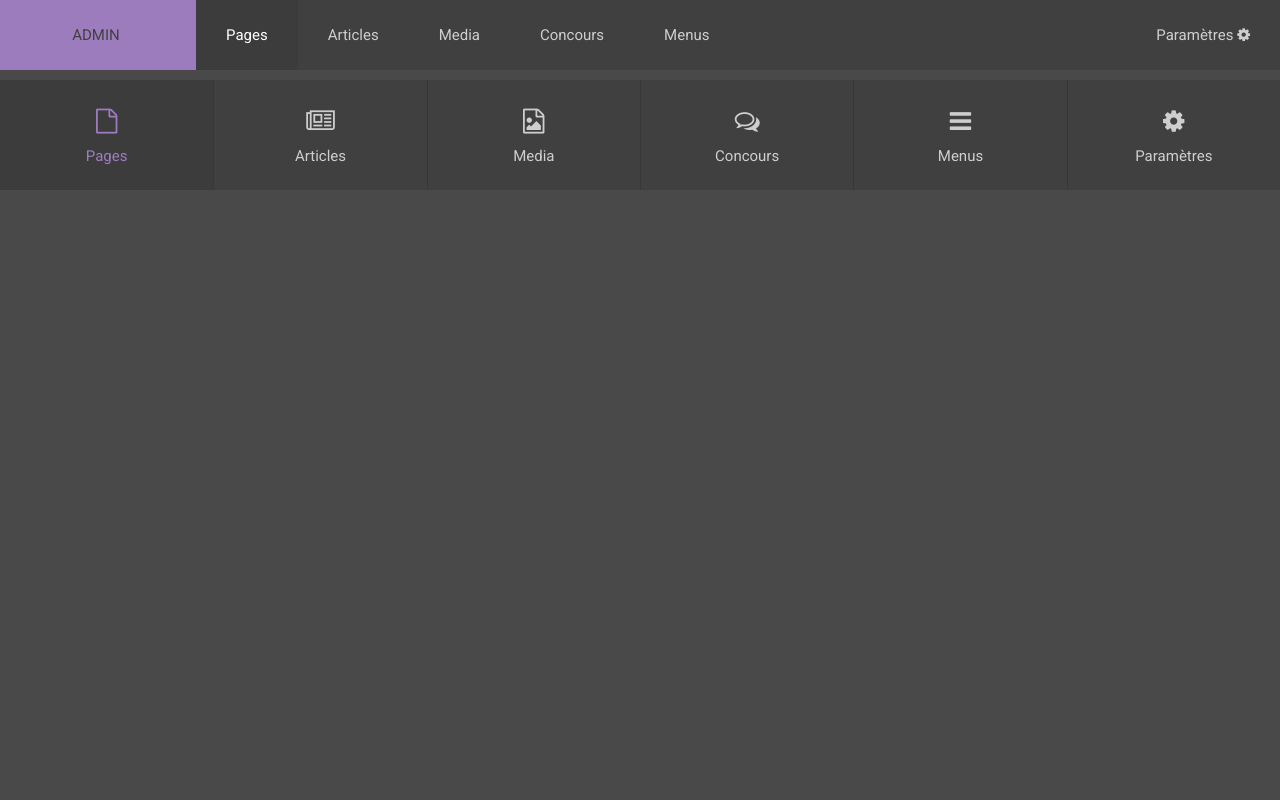
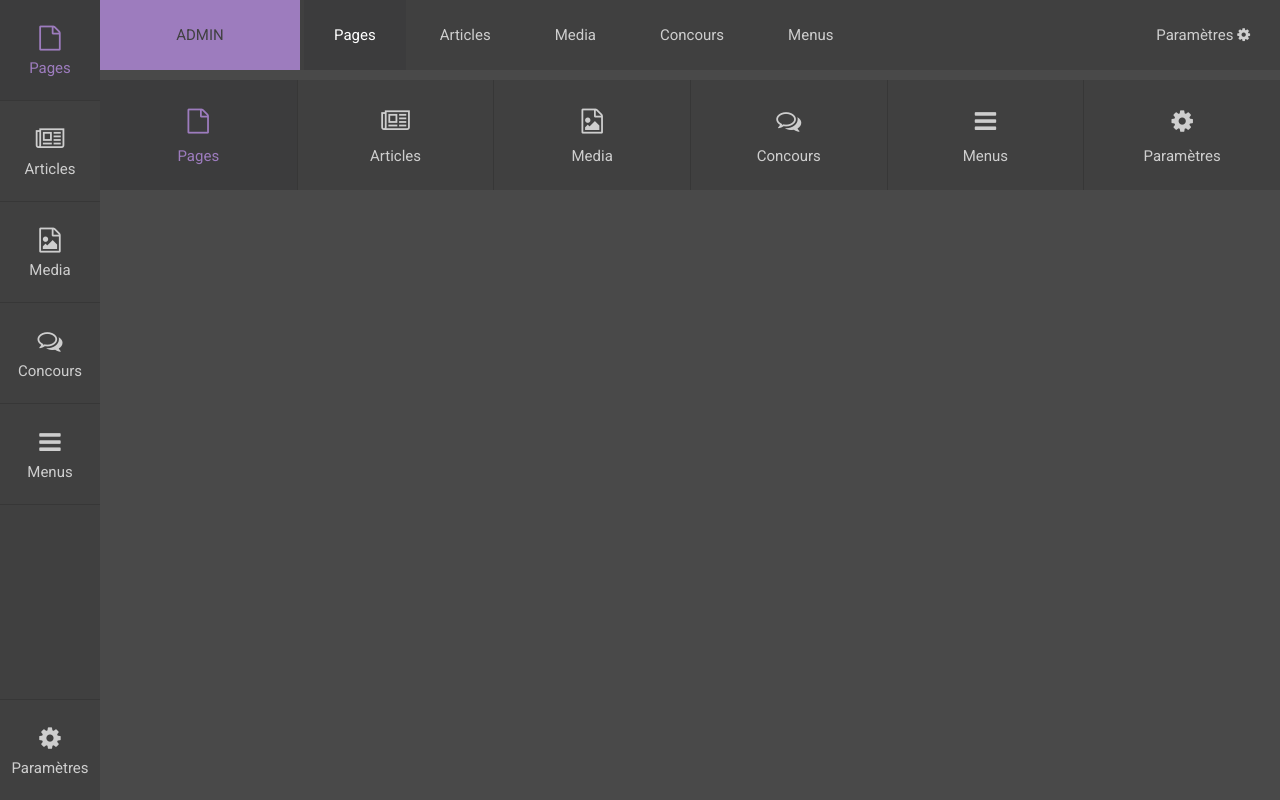
Before and after one commit to Benrajalu/dashboard, a plain HTML site: page index.html in a window 1280 px wide. Drawn offline with nearby package versions, Linux system fonts and the light colour scheme.

Commit message:
Testing navigation patterns - Side bar, classic layout. Serviceable

```diff
--- a/index.html
+++ b/index.html
@@ -19,6 +19,59 @@
     </head>
 
     <body>
+    	<nav id="side-navigation">
+			<ul>
+				<li class="active">
+					<a href="">
+						<div>
+							<i class="fa fa-file-o"></i>
+							<span>Pages</span>
+						</div>
+					</a>
+				</li>
+				<li>
+					<a href="">
+						<div>
+							<i class="fa fa-newspaper-o"></i>
+							<span>Articles</span>
+						</div>
+					</a>
+				</li>
+				<li>
+					<a href="">
+						<div>
+							<i class="fa fa-file-image-o"></i>
+							<span>Media</span>
+						</div>
+					</a>
+				</li>
+				<li>
+					<a href="">
+						<div>
+							<i class="fa fa-comments-o"></i>
+							<span>Concours</span>
+						</div>
+					</a>
+				</li>
+				<li>
+					<a href="">
+						<div>
+							<i class="fa fa-reorder"></i>
+							<span>Menus</span>
+						</div>
+					</a>
+				</li>
+				<li>
+					<a href="">
+						<div>
+							<i class="fa fa-gear"></i>
+							<span>Paramètres</span>
+						</div>
+					</a>
+				</li>
+			</ul>
+    	</nav>
+		<div id="contents">
 			<nav id="main-navigation">
 				<ul>
 					<li class="logo"><span>Admin</span></li>
@@ -83,6 +136,7 @@
 					</li>
 				</ul>
 			</nav>
+		</div>
 
 
         <script src="http://ajax.googleapis.com/ajax/libs/jquery/1.11.1/jquery.min.js"></script>
--- a/scss/_parts/_tests.scss
+++ b/scss/_parts/_tests.scss
@@ -4,6 +4,12 @@
 
 html, body{
 	background:#494949;
+}
+
+
+#contents{
+	padding-left:100px;
+	position:relative;
 }
 
 // Navigation
@@ -18,7 +24,6 @@ html, body{
 		li{
 			display:inline-block;
 			line-height: 70px;
-			margin-left:-0.25em;
 			>a, >span{
 				display:block;
 				line-height: 70px;
@@ -36,6 +41,7 @@ html, body{
 				background:#9d7cbe;
 				text-align: center;
 				width:200px;
+				margin-left:-0em;
 				span{
 					text-transform: uppercase;
 					@include roboto(light, 15px, #404040);
@@ -102,3 +108,57 @@ html, body{
 		}
 	}
 }
+
+#side-navigation{
+	position:fixed;
+	top:0px;
+	left:0px;
+	width:100px;
+	height:100%;
+	z-index:1;
+	background:#404040;
+	ul{
+		display:block;
+		li{
+			display:block;
+			border-bottom:1px solid #373737;
+			&:last-child{
+				position:absolute;
+				bottom:0px;
+				left:0px;
+				border-bottom:0px;
+				width:100%;
+				border-top:1px solid #373737;
+			}
+			&.active{
+				a div{
+					span, i{
+						color:#9d7cbe;
+					}
+				}
+				background:#3c3c3d;
+			}
+
+			a{
+				display: block;
+				line-height:100px;
+				text-align: center;
+				div{
+					display: inline-block;
+					vertical-align: middle;
+					line-height: 1;
+					i{
+						color:#CECECE;
+						font-size:25px;
+						margin-bottom: 10px;
+					}
+					span{
+						display: block;
+						@include roboto(light, 15px, #CECECE);
+						text-decoration: none;
+					}
+				}
+			}
+		}
+	}
+}
```
Also changed, not shown: css/main.css. Lines whose indentation alone changed are shown as unchanged.
